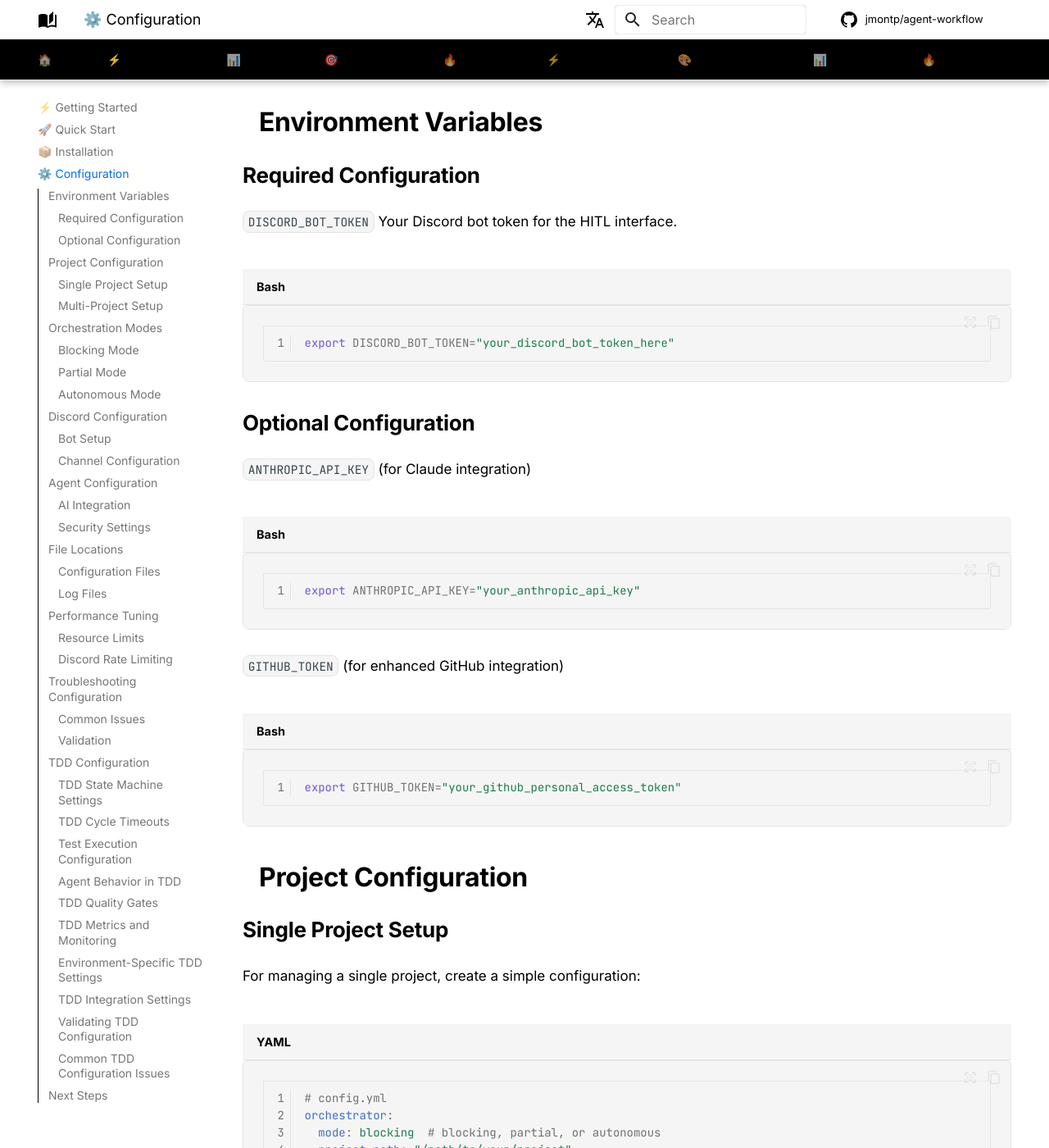
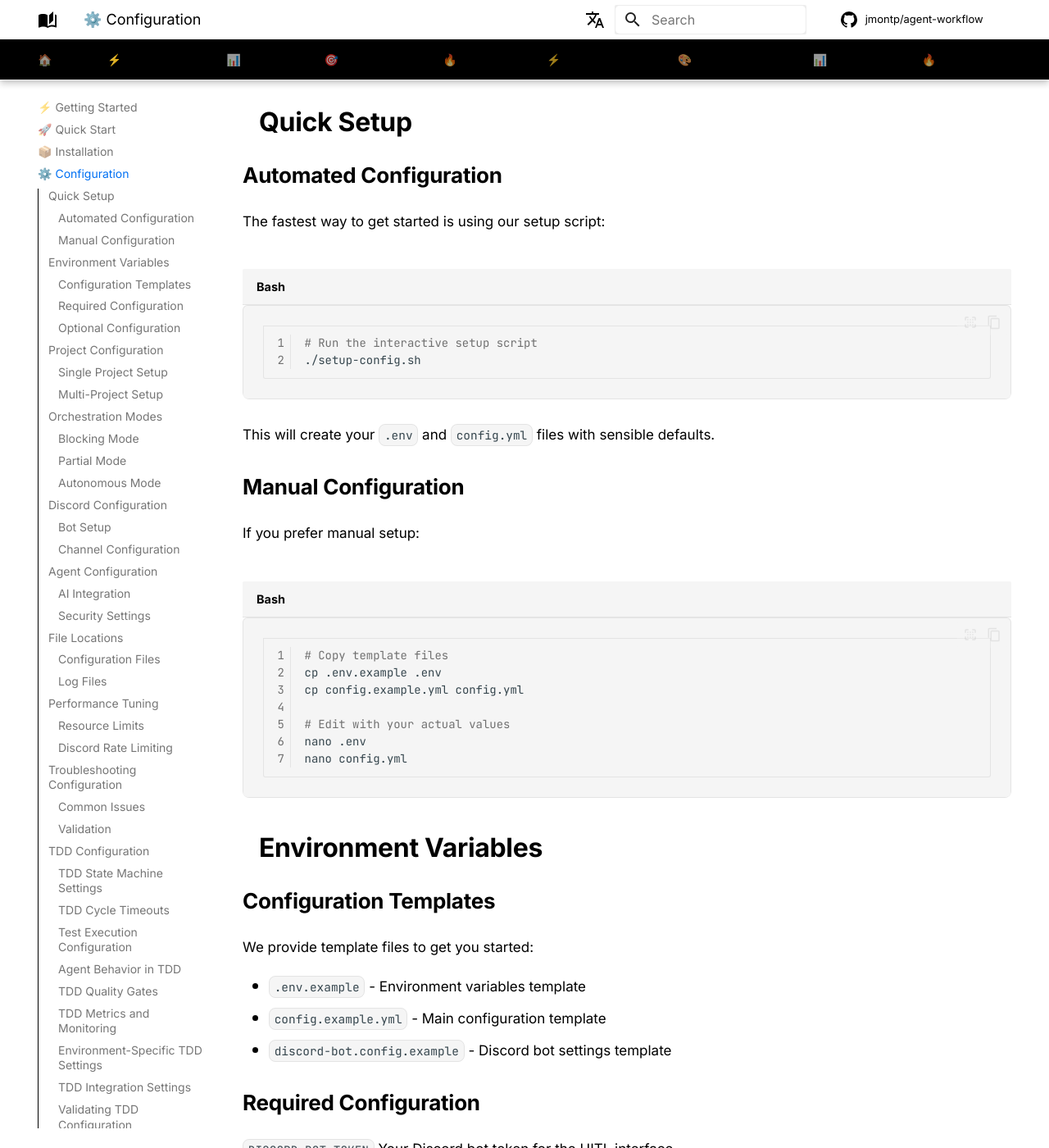
Before and after one commit to jmontp/agent-workflow, an MkDocs documentation site: the page built from docs_src/getting-started/configuration.md, in a window 1280 px wide and 1400 px high, scrolled down 247 px. Shown: the whole window at 82% size. Built offline with MkDocs 1.6.1 and Material for MkDocs 9.7.7, drawn with Linux system fonts in a browser that asks for light colours; a script that is not in the unit is left out; comment, search, counter and statistics services are not loaded; the version menu is left out; some of the changed text lies outside the part shown.

Commit message:
Add essential configuration templates for user setup
- Add .env.example with comprehensive environment variable template
- Add config.example.yml with detailed orchestration configuration
- Add discord-bot.config.example for Discord bot settings
- Add setup-config.sh interactive setup script with security best practices
- Add CONFIG_TEMPLATES.md documentation for configuration system
- Update .gitignore to protect actual config files while preserving templates
- Update configuration.md documentation with template references

This provides users with:
- Clear starting point for environment setup
- Security-focused configuration templates
- Interactive setup script for easy onboarding
- Comprehensive documentation and examples

🤖 Generated with [Claude Code](https://claude.ai/code)

Co-Authored-By: Claude <noreply@anthropic.com>

````diff
--- a/docs_src/getting-started/configuration.md
+++ b/docs_src/getting-started/configuration.md
@@ -2,26 +2,64 @@
 
 Configure the AI Agent TDD-Scrum workflow system for your development environment.
 
+## Quick Setup
+
+### Automated Configuration
+
+The fastest way to get started is using our setup script:
+
+```bash
+# Run the interactive setup script
+./setup-config.sh
+```
+
+This will create your `.env` and `config.yml` files with sensible defaults.
+
+### Manual Configuration
+
+If you prefer manual setup:
+
+```bash
+# Copy template files
+cp .env.example .env
+cp config.example.yml config.yml
+
+# Edit with your actual values
+nano .env
+nano config.yml
+```
+
 ## Environment Variables
+
+### Configuration Templates
+
+We provide template files to get you started:
+
+- **`.env.example`** - Environment variables template
+- **`config.example.yml`** - Main configuration template
+- **`discord-bot.config.example`** - Discord bot settings template
 
 ### Required Configuration
 
 **`DISCORD_BOT_TOKEN`**
 Your Discord bot token for the HITL interface.
 ```bash
-export DISCORD_BOT_TOKEN="your_discord_bot_token_here"
+# In .env file
+DISCORD_BOT_TOKEN=your_discord_bot_token_here
 ```
 
 ### Optional Configuration
 
 **`ANTHROPIC_API_KEY`** (for Claude integration)
 ```bash
-export ANTHROPIC_API_KEY="your_anthropic_api_key"
+# In .env file
+ANTHROPIC_API_KEY=your_anthropic_api_key
 ```
 
 **`GITHUB_TOKEN`** (for enhanced GitHub integration)
 ```bash
-export GITHUB_TOKEN="your_github_personal_access_token"
+# In .env file
+GITHUB_TOKEN=your_github_personal_access_token
 ```
 
 ## Project Configuration
````
Also changed, not shown: CONFIG_TEMPLATES.md (added, +252 -0 lines), config.example.yml (added, +229 -0 lines), 4 other files.
